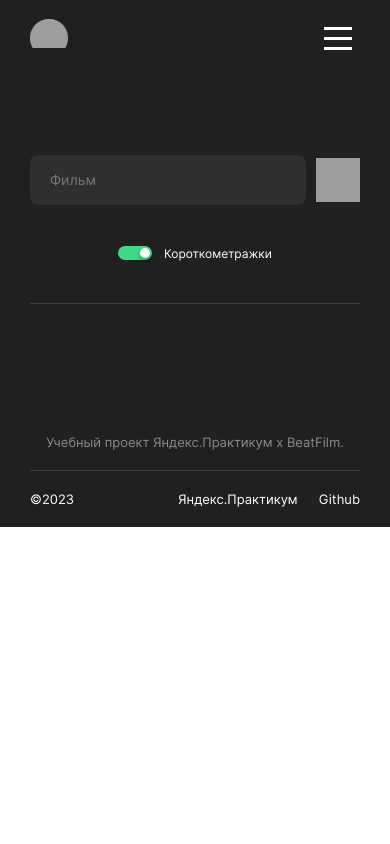
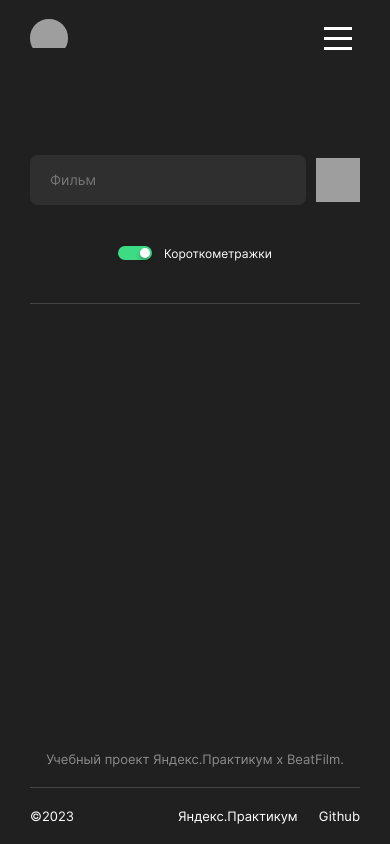
Before and after one commit to Yuliya-Lov/movies-explorer-frontend, a React app: page /saved-movies in a window 390 px wide. Built offline with nearby package versions, Linux system fonts and the light colour scheme; grey boxes are pictures that could not be loaded; a web font is replaced by a local one.

Commit message:
fix: min  height movies

```diff
--- a/src/components/Movies/Movies.css
+++ b/src/components/Movies/Movies.css
@@ -5,6 +5,7 @@
   width: calc(100% - 140px);
   max-width: 1140px;
   min-width: 292px;
+  min-height: calc(100vh - 275px);
 }
 
 .movies__more-button {
@@ -31,6 +32,7 @@
   .movies {
     width: calc(100% - 60px);
     margin-bottom: 0;
+    min-height: calc(100vh - 249px);
   }
 
 }
@@ -45,6 +47,7 @@
 @media screen and (max-width: 380px) {
   .movies {
     width: calc(100% - 20px);
+    min-height: calc(100vh - 328px);
   }
 
 }
--- a/src/components/SavedMovies/SavedMovies.css
+++ b/src/components/SavedMovies/SavedMovies.css
@@ -0,0 +1,25 @@
+.movies {
+  margin-bottom: 28px;
+  display: flex;
+  flex-direction: column;
+  width: calc(100% - 140px);
+  max-width: 1140px;
+  min-width: 292px;
+  min-height: calc(100vh - 275px);
+}
+@media screen and (max-width: 790px) {
+  .movies {
+    width: calc(100% - 60px);
+    margin-bottom: 0;
+    min-height: calc(100vh - 249px);
+  }
+
+}
+
+@media screen and (max-width: 380px) {
+  .movies {
+    width: calc(100% - 20px);
+    min-height: calc(100vh - 328px);
+  }
+
+}
```
